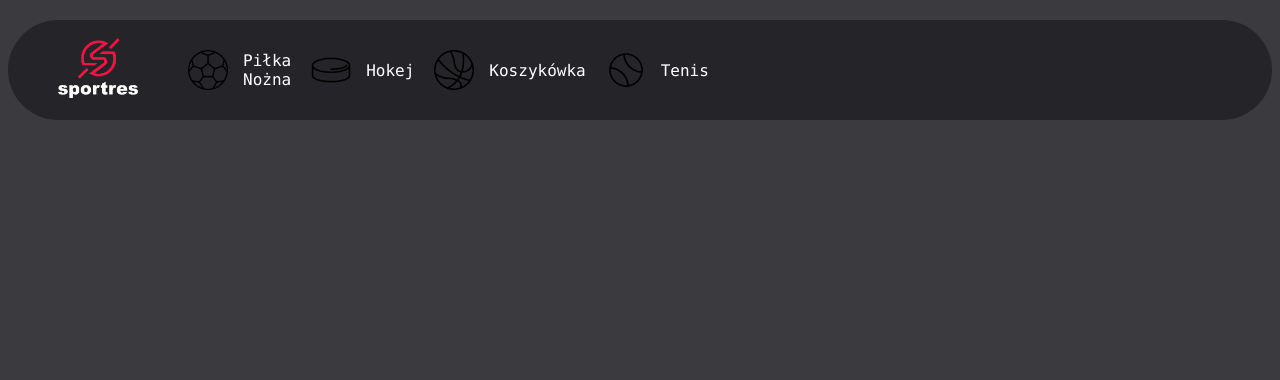
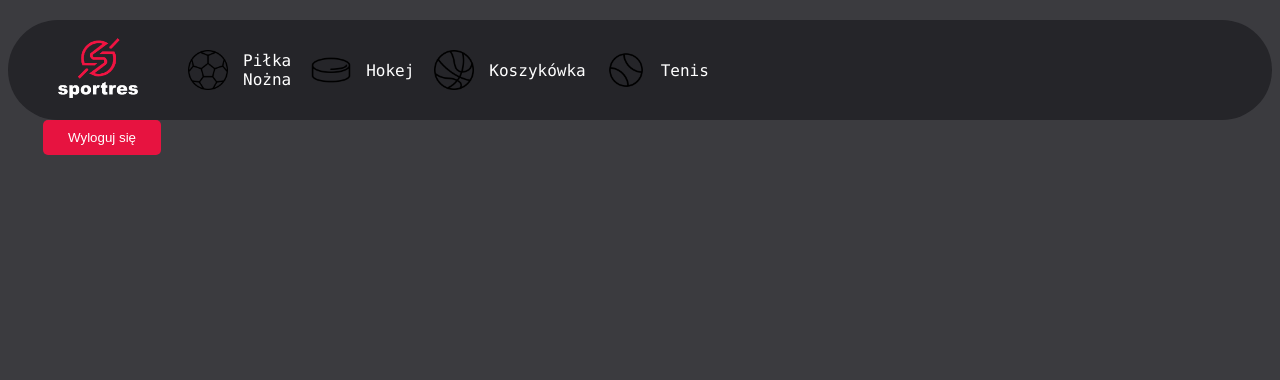
Before and after one commit to Tosiek0/sportres, a PHP site: page /home.html in a window 1280 px wide; the page is wider, and only the part inside the window is pictured. Shown: the top 380 px of that part. Run offline with PHP 8.4, Linux system fonts and the light colour scheme.

Commit message:
logout button

```diff
--- a/home.html
+++ b/home.html
@@ -23,5 +23,6 @@
         <button onclick="document.body.classList.toggle('light')" class="mode"><img src="images/toogle.png" alt="toogle_mode" class="toogle_mode"></button>
         </div>
     </header>
+    <a href=logout.php><button id="log_out">Wyloguj się</button></a>
 </body>
 </html>
--- a/login.php
+++ b/login.php
@@ -52,12 +52,12 @@ if ($_SERVER["REQUEST_METHOD"] === "POST") {
 <body>
 
 <header>
-    <a href=register.php><img src="images/sportres-logo.png" alt="logo" class="site_logo"></a>
+    <a href=login.php><img src="images/sportres-logo.png" alt="logo" class="site_logo"></a>
     <a href=register.php><button id="logreg">Zarejestruj się</button></a>
 </header>
 
 <main>
-    <div class="login">
+    <div class="login_register">
         <h2>Logowanie</h2>
 
         <?php if (!empty($error)): ?>
--- a/register.php
+++ b/register.php
@@ -62,7 +62,7 @@ if ($_SERVER["REQUEST_METHOD"] === "POST") {
 </header>
 
 <main>
-    <div class="login">
+    <div class="login_register">
         <h2>Rejestracja</h2>
 
         <?php if (!empty($error)): ?>
--- a/style.css
+++ b/style.css
@@ -12,7 +12,6 @@
         align-items: center;
         margin-top: 20px;
     }
-
     body {
         background-color: #3b3b3f;
         font-family: "Lucida Console", "Courier New", monospace;
@@ -27,6 +26,15 @@
         height: 60px;
         margin-left: 50px;
         margin-right: 30px;
+    }
+
+    #log_out{
+        padding: 10px 25px;
+        margin-left: 35px;
+        background-color: #e71340;
+        color: white;
+        border: none;
+        border-radius: 5px;
     }
 
     header a
--- a/style_log_reg.css
+++ b/style_log_reg.css
@@ -29,10 +29,10 @@ main {
     margin-top: 100px;
 }
 
-.login {
+.login_register {
     text-align: center;
     background-color: #252529;
-    padding: 40px;
+    padding: 40px 80px 40px 80px;
     border-radius: 20px;
 }
 
```
Also changed, not shown: logout.php (added, +9 -0 lines).
